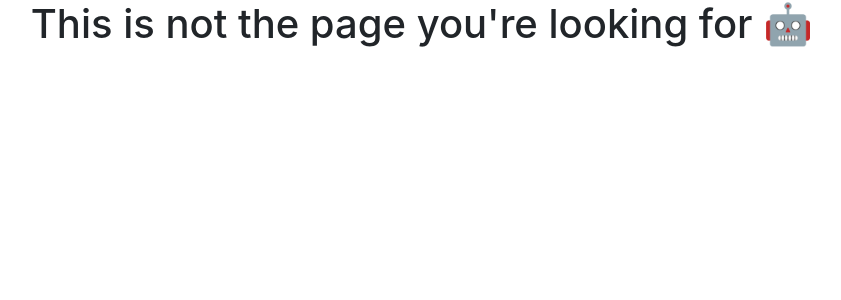
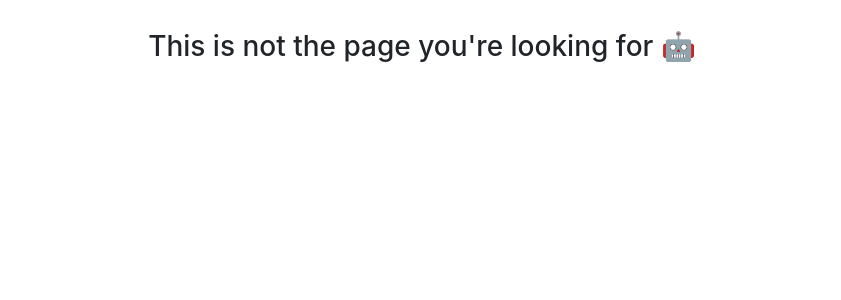
Before and after one commit to Jarbton/sazuudog, a Django app: template sazuu/templates/404.html in a window 1280 px wide. Shown: the top 300 px of the page, without its empty margins (218-1059 px from the left). Run offline with Django 3.2, Linux system fonts and the light colour scheme; the template is opened without the code that fills it, so the values that code supplies are empty; parts of the project's set-up code (start-up, migrations or seed data) failed here and were passed over; some libraries are stand-ins or nearby versions.

Commit message:
Updated error pages

```diff
--- a/sazuu/templates/403.html
+++ b/sazuu/templates/403.html
@@ -4,6 +4,8 @@
 
 {% block content %}
 
-<h1>You shall not pass! &#128274;</h1>
+    <div class="col text-center">
+        <h3 style="margin-top: 30px">You shall not pass! &#128274;</h3>
+    </div>
 
 {% endblock content %}
--- a/sazuu/templates/404.html
+++ b/sazuu/templates/404.html
@@ -4,6 +4,8 @@
 
 {% block content %}
 
-<h1>This is not the page you're looking for &#129302;</h1>
+    <div class="col text-center">
+        <h3 style="margin-top: 30px">This is not the page you're looking for &#129302;</h3>
+    </div>
 
 {% endblock content %}
--- a/sazuu/templates/500.html
+++ b/sazuu/templates/500.html
@@ -4,6 +4,8 @@
 
 {% block content %}
 
-<h1>This droid has a bad motivator &#129302;</h1>
+    <div class="col text-center">
+        <h3 style="margin-top: 30px">This droid has a bad motivator &#129302;</h3>
+    </div>
 
 {% endblock content %}
```
